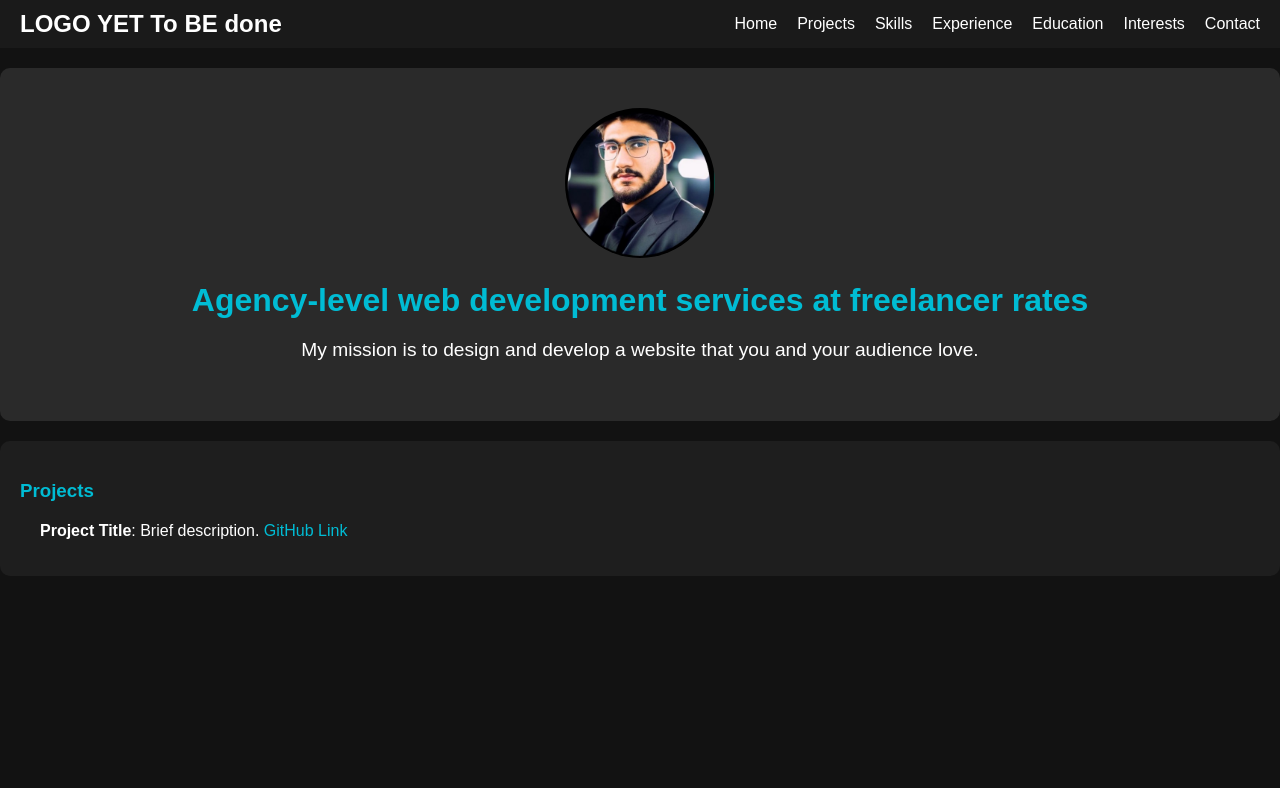
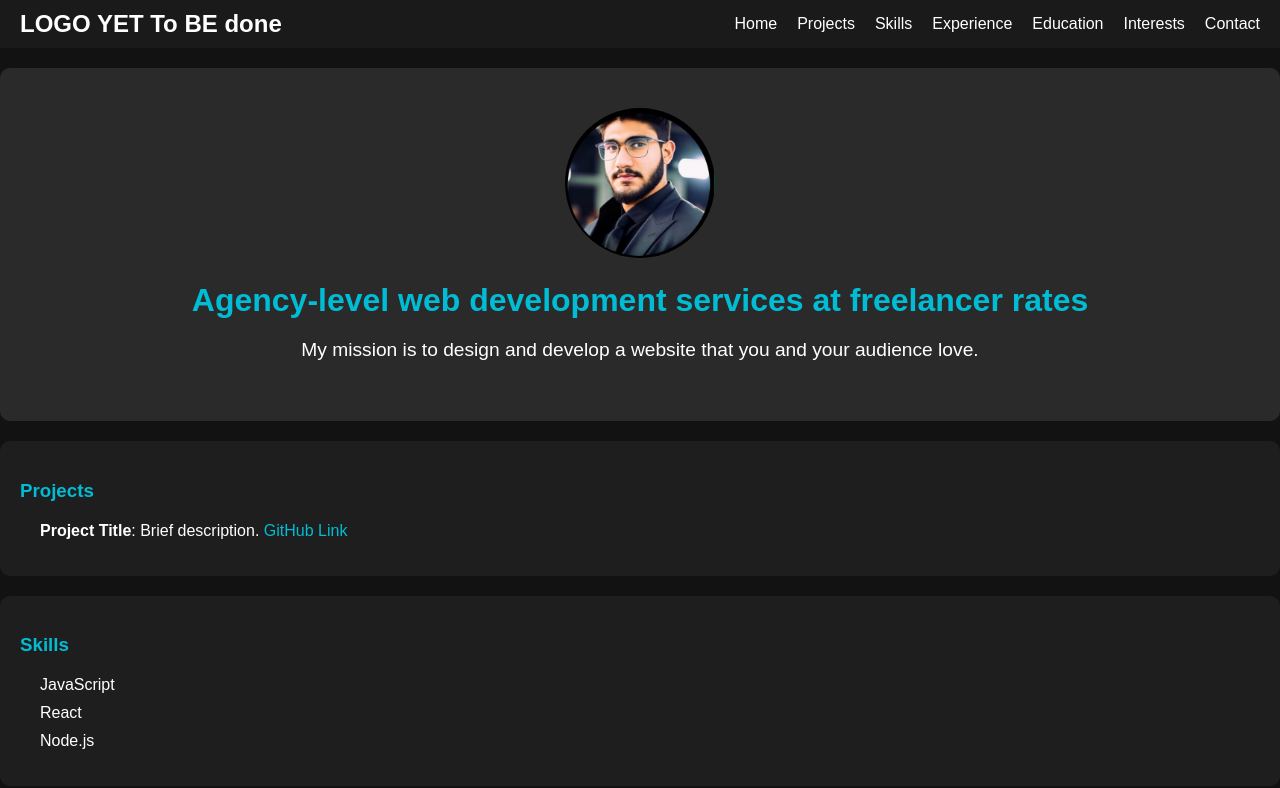
Before and after one commit to SrinjayMitra/SrinjayMitra.github.io, a React (Create React App) app: page / in a window 1280 px wide. Shown: the top 788 px of the page. Built offline with nearby package versions, Linux system fonts and the light colour scheme.

Commit message:
added the skills section

```diff
--- a/src/App.js
+++ b/src/App.js
@@ -2,7 +2,7 @@ import React from 'react';
 import Header from './components/Header';
 import Hero from './components/Hero';
 import Projects from './components/Projects';
-// import Skills from './components/Skills';
+import Skills from './components/Skills';
 // import Experience from './components/Experience';
 // import Education from './components/Education';
 // import Interests from './components/Interests';
@@ -16,8 +16,8 @@ const App = () => {
       <Header />
       <Hero />
       <Projects />
- {/*     <Skills />
-      <Experience />
+      <Skills />
+     {/* <Experience />
       <Education />
       <Interests />
       <Contact />
--- /dev/null
+++ b/src/components/Skills.css
@@ -0,0 +1,17 @@
+.skills {
+    padding: 20px;
+    background-color: #1e1e1e; /* Dark background for contrast */
+    border-radius: 10px;
+  }
+
+  .skills h3 {
+    margin-bottom: 20px;
+  }
+
+  .skills ul {
+    padding-left: 20px; /* Indentation for list */
+  }
+
+  .skills li {
+    margin-bottom: 10px;
+  }
--- /dev/null
+++ b/src/components/Skills.js
@@ -0,0 +1,18 @@
+import React from 'react';
+import './Skills.css';
+
+const Skills = () => {
+  return (
+    <section className="skills">
+      <h3>Skills</h3>
+      <ul>
+        <li>JavaScript</li>
+        <li>React</li>
+        <li>Node.js</li>
+        {/* Add more skills as needed */}
+      </ul>
+    </section>
+  );
+};
+
+export default Skills;
```
